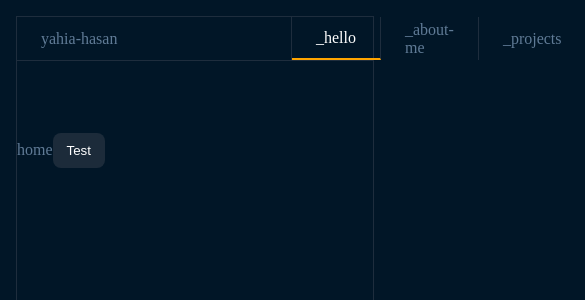
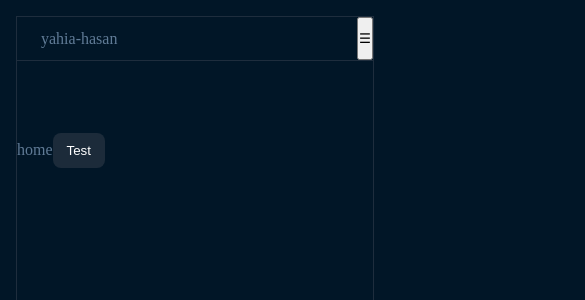
Before and after one commit to iamyahia/portfolio, a Next.js app: page / in a window 390 px wide. Shown: the top 300 px of the page, 585 px wide, since content can reach past the window. Built offline with nearby package versions, Linux system fonts and the light colour scheme.

Commit message:
refactor: Update Navbar component to responsive and improve styling and add dialog for mobile size

```diff
--- a/components/Navbar/Navbar.tsx
+++ b/components/Navbar/Navbar.tsx
@@ -1,24 +1,20 @@
 "use client";
+import clsx from "clsx";
 import Link from "next/link";
 import { usePathname } from "next/navigation";
+import * as Dialog from "@radix-ui/react-dialog";
 
 import { navItems } from "./navbarItems";
-import clsx from "clsx";
 
 function Navbar() {
   const pathName = usePathname();
 
   return (
+    <>
       <nav className="navbar">
+        <div className="navbar__container">
           <div className="navbar__logo">
-        <p
-          className="navbar__logo-icon"
-          style={{
-            minWidth: "275px",
-          }}
-        >
-          yahia-hasan
-        </p>
+            <p className="navbar__logo-icon">yahia-hasan</p>
             {navItems.map((item) => (
               <Link
                 href={item.href}
@@ -34,8 +30,25 @@ function Navbar() {
           <a href="/" className="navbar__contact">
             _contact-me
           </a>
+        </div>
+        <Dialog.Root>
+          <p className="navbar__dialog-logo-icon">yahia-hasan</p>
+          <Dialog.Trigger className="navbar__dialog-trigger">☰</Dialog.Trigger>
+          <Dialog.Portal>
+            <Dialog.Overlay className="navbar__dialog-overlay" />
+            <Dialog.Content className="navbar__dialog-content">
+              <Dialog.Title className="navbar__dialog-title">
+                Title
+              </Dialog.Title>
+              <Dialog.Description className="navbar__dialog-description">
+                Description
+              </Dialog.Description>
+              <Dialog.Close className="navbar__dialog-close">x</Dialog.Close>
+            </Dialog.Content>
+          </Dialog.Portal>
+        </Dialog.Root>
       </nav>
+    </>
   );
 }
-
 export { Navbar };
--- a/package.json
+++ b/package.json
@@ -9,6 +9,7 @@
     "lint": "next lint"
   },
   "dependencies": {
+    "@radix-ui/react-dialog": "^1.0.5",
     "@react-three/drei": "^9.90.0",
     "@react-three/fiber": "^8.15.12",
     "@types/three": "^0.165.0",
--- a/styles/components/_navbar.scss
+++ b/styles/components/_navbar.scss
@@ -1,4 +1,5 @@
-.navbar {
+.navbar,
+.navbar__container {
   display: flex;
   width: 100%;
   height: 44px;
@@ -72,7 +73,37 @@
 }
 
 .navbar__link--active {
+  color: white;
   border-bottom: 2px solid orange;
-  //   background-color: $color-slate-blue !important;
-  color: white;
 }
+
+[class^="navbar__dialog"] {
+  display: none;
+}
+// Add this to your navbar.scss file
+@media (max-width: 1024px) {
+  .navbar__container {
+    display: none;
+  }
+
+  .navbar__dialog-trigger {
+    display: inline;
+  }
+  [class^="navbar__dialog"] {
+    display: block;
+  }
+
+  .navbar__dialog-logo-icon {
+    display: flex;
+    align-items: center;
+    padding-left: 24px;
+  }
+  .navbar__dialog-content {
+    position: absolute;
+    bottom: 0;
+    left: 0;
+    width: 100%;
+    background-color: $color-white-shade;
+    padding: 24px;
+  }
+}
```
Also changed, not shown: 1 other file (tests, documents, lock files or other folders). Lines whose indentation alone changed are shown as unchanged.
